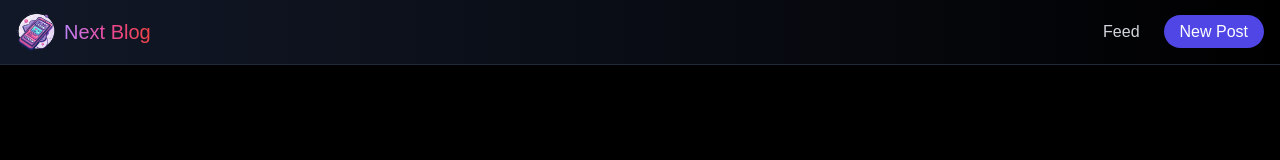
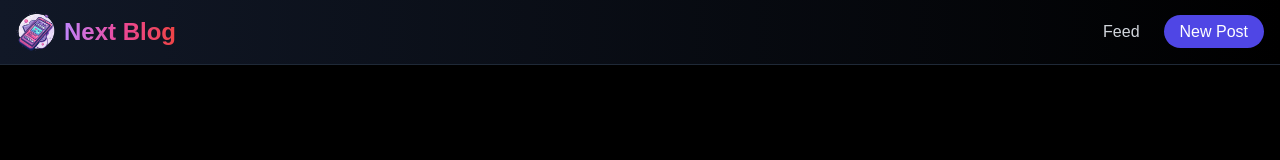
Before and after one commit to sai2963/Next_Blog, a Next.js app: page /new-post in a window 1280 px wide. Shown: the top 160 px of the page. Built offline with nearby package versions, Linux system fonts and the light colour scheme.

Commit message:
redirect to feed after submitting the post

```diff
--- a/src/app/new-post/page.js
+++ b/src/app/new-post/page.js
@@ -3,6 +3,7 @@ import { useState } from "react";
 import { collection, addDoc } from "firebase/firestore";
 import { ref, uploadBytes, getDownloadURL } from "firebase/storage";
 import { db, storage } from "../../../firebase/clientApp";
+import { redirect, useRouter } from "next/navigation";
 
 const MY_FILE_SIZE = 5 * 1024 * 1024;
 const MAX_RETRIES = 3;
@@ -15,7 +16,7 @@ export default function CreateNewPost() {
   const [user, setUser] = useState();
   const [isSubmitting, setIsSubmitting] = useState(false);
   const [error, setError] = useState(null);
-
+  const router=useRouter();
   const HandleFileChange = (e) => {
     const selectedfile = e.target.files[0];
     if (selectedfile) {
@@ -64,16 +65,16 @@ export default function CreateNewPost() {
         createdAt: new Date(),
       };
       const docRef = await addDoc(collection(db, "posts"), PostData);
-      setUser();
-      setContent();
-      setTitle();
+      e.target.reset();
       setFile(null);
       alert(`Post added successfully! ID: ${docRef.id}`);
+      router.push('/feed');
     } catch (error) {
       setError("Failed to add Post");
     } finally {
       setIsSubmitting(false);
     }
+
   };
   return (
     <div className="min-h-screen bg-black text-white flex items-center justify-center p-4">
--- a/src/components/header.js
+++ b/src/components/header.js
@@ -10,7 +10,7 @@ const Header = () => {
       <div className="container mx-auto px-4 py-3 flex items-center justify-between">
         <Link href="/" className="flex items-center space-x-2">
           <Image src={logo.src} width={40} height={40} alt="Logo" className="rounded-full" />
-          <span className="text-xl font-extra text-transparent bg-clip-text bg-gradient-to-r from-purple-400 via-pink-500 to-red-500">Next Blog</span>
+          <span className="text-2xl font-extrabold text-transparent bg-clip-text bg-gradient-to-r from-purple-400 via-pink-500 to-red-500">Next Blog</span>
         </Link>
         <nav>
           <ul className="flex space-x-6">
```
